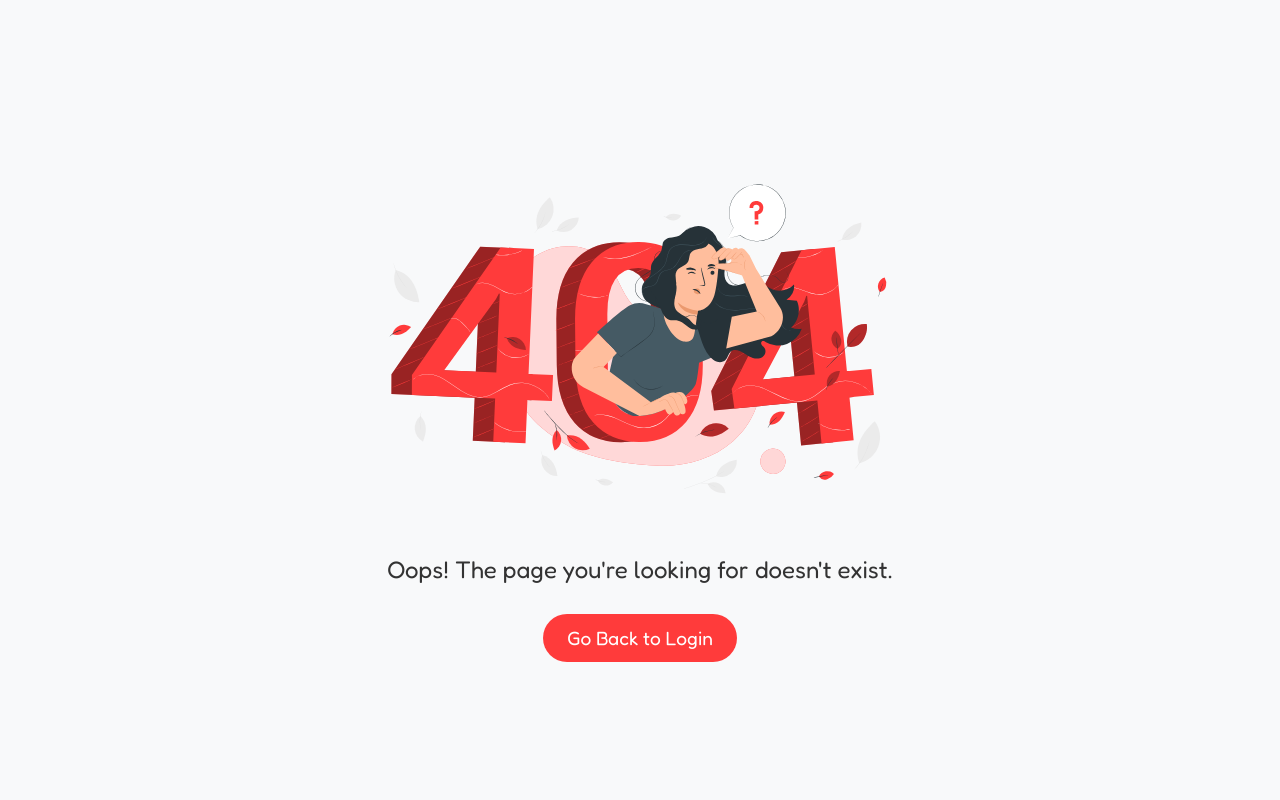
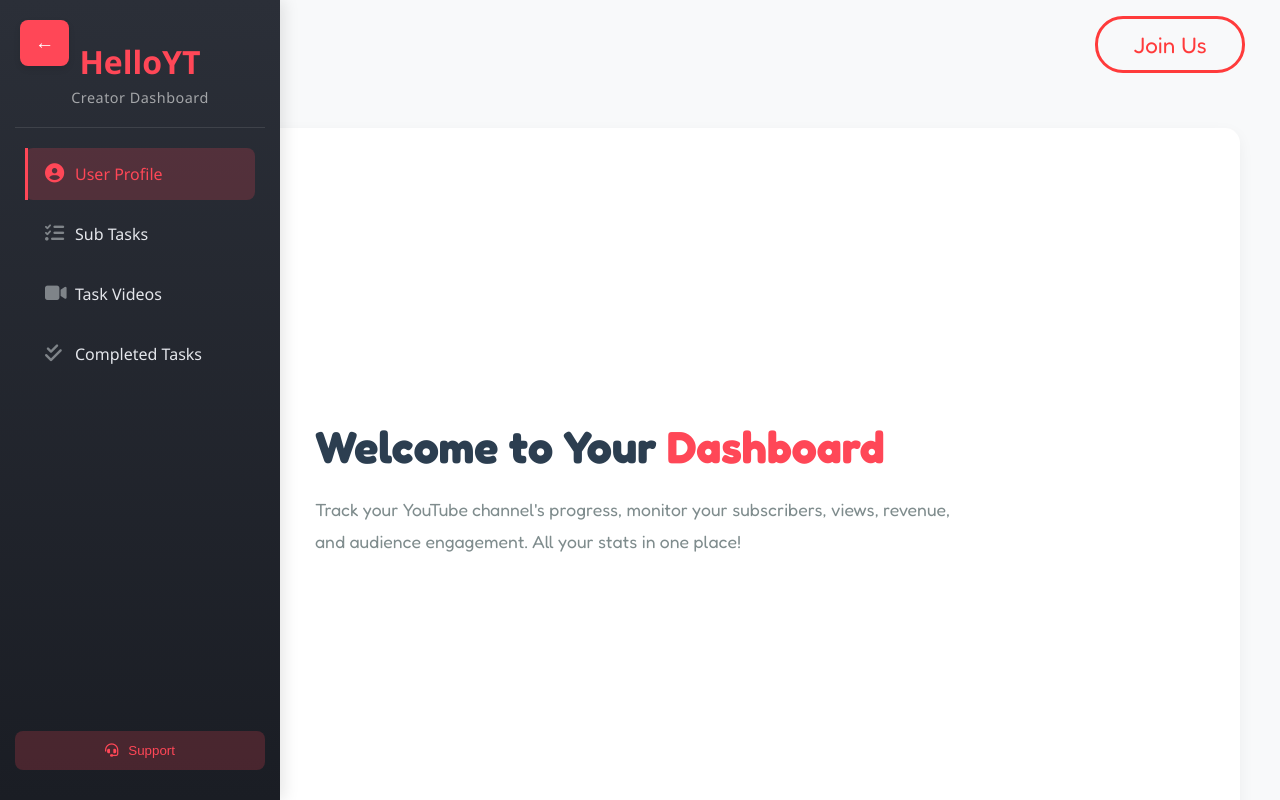
Before and after one commit to Pasindu-Peiris/Hello-YouTube-project_copy_by_me, a React (Create React App) app in the folder client/: page /dashboard in a window 1280 px wide. Shown: the top 800 px of the page. Built offline with nearby package versions, Linux system fonts and the light colour scheme.

Commit message:
userdashboard
userdashboard.jsx and css

```diff
--- a/client/src/App.js
+++ b/client/src/App.js
@@ -3,7 +3,7 @@ import ProtectedRouters from './utils/ProtectedRouters';
 import Notfound from './pages/Notfound';
 import Home from './pages/Home';
 import Loginuser from './pages/user/Loginuser';
-
+import Userdashboard from'./pages/user/Userdashboard';
 
 
 function App() {
@@ -16,6 +16,7 @@ function App() {
 
           <Route path='/' element={<Home/>}/>
           <Route path='/login' element={<Loginuser/>}/>
+          <Route path='/dashboard' element={<Userdashboard/>}/>
 
           {/* protected routers */}
           <Route element={<ProtectedRouters/>}>
--- /dev/null
+++ b/client/src/assets/pagecss/Userdashboard.css
@@ -0,0 +1,204 @@
+/* Userdashboard.css */
+* {
+    margin: 0;
+    padding: 0;
+    box-sizing: border-box;
+  }
+
+  body {
+    font-family: 'Segoe UI', Tahoma, Geneva, Verdana, sans-serif;
+    background-color: #f8f9fa;
+    color: #2c3e50;
+  }
+
+  /* Sidebar Styles */
+  .sidebar {
+    width: 280px;
+    background: linear-gradient(180deg, #2b2f38 0%, #1a1d24 100%);
+    padding: 20px 15px;
+    position: fixed;
+    height: 100%;
+    top: 0;
+    left: 0;
+    transition: transform 0.3s cubic-bezier(0.4, 0, 0.2, 1);
+    box-shadow: 4px 0 15px rgba(0, 0, 0, 0.1);
+    z-index: 1000;
+  }
+
+  .sidebar.hidden {
+    transform: translateX(-100%);
+  }
+
+  .sidebar.visible {
+    transform: translateX(0);
+  }
+
+  .sidebar-header {
+    text-align: center;
+    padding: 20px 0;
+    border-bottom: 1px solid rgba(255, 255, 255, 0.1);
+    margin-bottom: 20px;
+  }
+
+  .sidebar-header h2 {
+    color: #ff4757;
+    font-size: 2rem;
+    margin-bottom: 5px;
+    font-weight: 700;
+  }
+
+  .sidebar-header p {
+    color: #a4a6a9;
+    font-size: 0.9rem;
+    letter-spacing: 0.5px;
+  }
+
+  .sidebar-links ul {
+    list-style: none;
+    padding: 0 10px;
+  }
+
+  .sidebar-links ul li {
+    display: flex;
+    align-items: center;
+    padding: 15px 20px;
+    margin-bottom: 8px;
+    color: #e4e6eb;
+    cursor: pointer;
+    border-radius: 8px;
+    transition: all 0.3s cubic-bezier(0.4, 0, 0.2, 1);
+    position: relative;
+  }
+
+  .sidebar-links ul li i {
+    width: 30px;
+    font-size: 1.2rem;
+    color: #7f8489;
+    transition: color 0.3s ease;
+  }
+
+  .sidebar-links ul li span {
+    font-size: 1rem;
+    font-weight: 500;
+  }
+
+  .sidebar-links ul li:hover {
+    background: rgba(255, 71, 87, 0.1);
+    color: #ff4757;
+  }
+
+  .sidebar-links ul li:hover i {
+    color: #ff4757;
+  }
+
+  .sidebar-links ul li.active {
+    background: rgba(255, 71, 87, 0.2);
+    color: #ff4757;
+  }
+
+  .sidebar-links ul li.active i {
+    color: #ff4757;
+  }
+
+  .sidebar-links ul li.active::before {
+    content: "";
+    position: absolute;
+    left: 0;
+    top: 0;
+    height: 100%;
+    width: 3px;
+    background: #ff4757;
+  }
+
+  .sidebar-footer {
+    position: absolute;
+    bottom: 30px;
+    width: calc(100% - 30px);
+  }
+
+  .support-btn {
+    width: 100%;
+    padding: 12px;
+    background: rgba(255, 71, 87, 0.2);
+    border: none;
+    border-radius: 8px;
+    color: #ff4757;
+    cursor: pointer;
+    transition: all 0.3s ease;
+    font-weight: 500;
+  }
+
+  .support-btn:hover {
+    background: rgba(255, 71, 87, 0.3);
+  }
+
+  .support-btn i {
+    margin-right: 10px;
+  }
+
+  /* Toggle Button */
+  .sidebar-toggle-container {
+    position: fixed;
+    top: 20px;
+    left: 20px;
+    z-index: 1001;
+  }
+
+  .toggle-btn {
+    background-color: #ff4757;
+    color: #fff;
+    border: none;
+    padding: 12px 15px;
+    cursor: pointer;
+    border-radius: 8px;
+    font-size: 1.2rem;
+    transition: all 0.3s ease;
+    box-shadow: 0 3px 6px rgba(0, 0, 0, 0.1);
+  }
+
+  .toggle-btn:hover {
+    background-color: #e63946;
+    transform: translateY(-2px);
+  }
+
+  /* Main Content */
+  /* Previous CSS... */
+
+/* Main Content */
+.main-content {
+  margin-left: 280px;
+  padding: 40px;
+  transition: margin-left 0.3s cubic-bezier(0.4, 0, 0.2, 1);
+  min-height: 100vh;
+} /* Added closing brace */
+
+.main-content.shifted {
+  margin-left: 0;
+} /* Properly closed */
+
+/* Hero Section */
+#hero {
+  background: #ffffff;
+  border-radius: 15px;
+  padding: 40px;
+  box-shadow: 0 5px 15px rgba(0, 0, 0, 0.05);
+}
+
+.herofirst h1 {
+  font-size: 2.8rem;
+  font-weight: 700;
+  margin-bottom: 20px;
+}
+
+.herofirst h1 span {
+  color: #ff4757;
+  position: relative;
+}
+
+.herofirst p {
+  color: #7f8c8d;
+  font-size: 1.1rem;
+  line-height: 1.8;
+  max-width: 800px;
+  margin: 0 auto;
+}
--- a/client/src/pages/user/Userdashboard.jsx
+++ b/client/src/pages/user/Userdashboard.jsx
@@ -1,9 +1,95 @@
-import React from 'react'
+import React, { useState } from "react";
+import { Helmet } from "react-helmet";
+import Header from "../../components/Header";
+import Footer from "../../components/Footer";
+import "../../assets/pagecss/Userdashboard.css";
 
 const Userdashboard = () => {
+  const [isSidebarVisible, setIsSidebarVisible] = useState(true);
+
+  const toggleSidebar = () => {
+    setIsSidebarVisible((prevState) => !prevState);
+  };
+
   return (
-    <div>Userdashboard</div>
-  )
-}
+    <div>
+      <Helmet>
+        <title>Hello YT Dashboard - Manage Your Channel Growth</title>
+        <meta
+          name="description"
+          content="Manage your YouTube channel's growth, track subscribers, views, and revenue, and connect with your audience efficiently."
+        />
+        <link
+          rel="stylesheet"
+          href="https://cdnjs.cloudflare.com/ajax/libs/font-awesome/6.4.0/css/all.min.css"
+        />
+      </Helmet>
 
-export default Userdashboard
+      {/* Header */}
+      <Header />
+
+      {/* Enhanced Sidebar */}
+      <div className={`sidebar ${isSidebarVisible ? "visible" : "hidden"}`}>
+        <div className="sidebar-header">
+          <h2>HelloYT</h2>
+          <p>Creator Dashboard</p>
+        </div>
+
+        <div className="sidebar-links">
+          <ul>
+            <li className="active">
+              <i className="fas fa-user-circle"></i>
+              <span>User Profile</span>
+            </li>
+            <li>
+              <i className="fas fa-tasks"></i>
+              <span>Sub Tasks</span>
+            </li>
+            <li>
+              <i className="fas fa-video"></i>
+              <span>Task Videos</span>
+            </li>
+            <li>
+              <i className="fas fa-check-double"></i>
+              <span>Completed Tasks</span>
+            </li>
+          </ul>
+        </div>
+
+        <div className="sidebar-footer">
+          <button className="support-btn">
+            <i className="fas fa-headset"></i>
+            Support
+          </button>
+        </div>
+      </div>
+
+      {/* Toggle Button */}
+      <div className="sidebar-toggle-container">
+        <button className="toggle-btn" onClick={toggleSidebar}>
+          <span>{isSidebarVisible ? "←" : "→"}</span>
+        </button>
+      </div>
+
+      {/* Main Content */}
+      <div className={`main-content ${isSidebarVisible ? "shifted" : ""}`}>
+        <section id="hero">
+          <div className="herofirst">
+            <h1>
+              Welcome to Your <span>Dashboard</span>
+            </h1>
+            <p>
+              Track your YouTube channel's progress, monitor your subscribers,
+              views, revenue, and audience engagement. All your stats in one place!
+            </p>
+          </div>
+        </section>
+      </div>
+
+      {/* Footer */}
+      <Footer />
+    </div>
+  );
+};
+
+export default Userdashboard;
```
Also changed, not shown: client/src/assets/images/profile.png (added).
